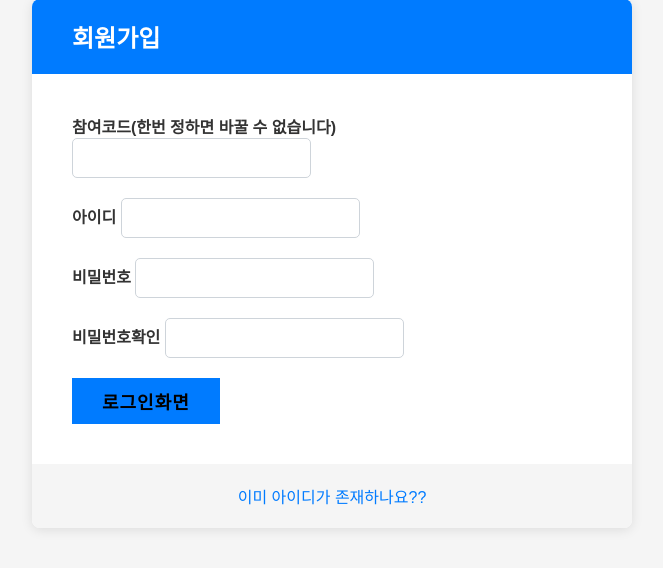
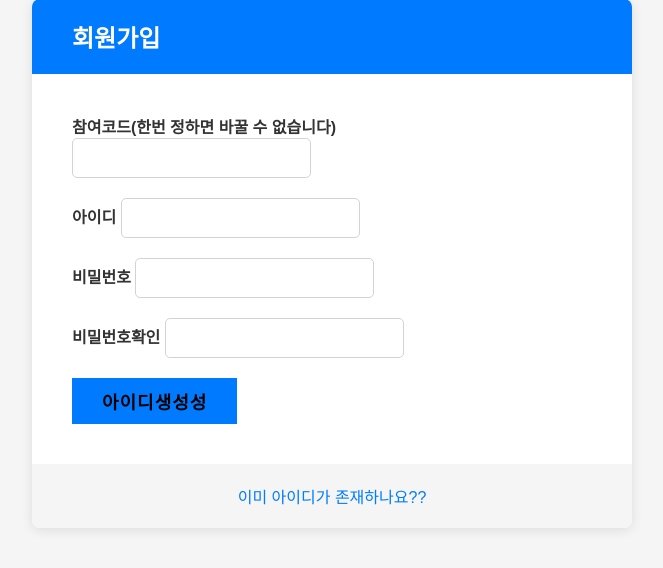
Before and after one commit to choimin1243/hihi, a FastAPI app: page /auth/register in a window 1280 px wide. Shown: the part 97-665 px from the top of the page, without its empty margins (308-971 px from the left). Run offline with FastAPI, Linux system fonts and the light colour scheme.

Commit message:
Update register.html

```diff
--- a/templates/register.html
+++ b/templates/register.html
@@ -32,7 +32,7 @@
                     <label>비밀번호확인</label>
                     <input type="password" class="form-control" name="password2" required>
                 </div>
-                <button type="submit" class="btn btn-primary">로그인화면</button>
+                <button type="submit" class="btn btn-primary">아이디생성성</button>
             </form>
         </div>
         <div class="card-footer text-muted">
```
